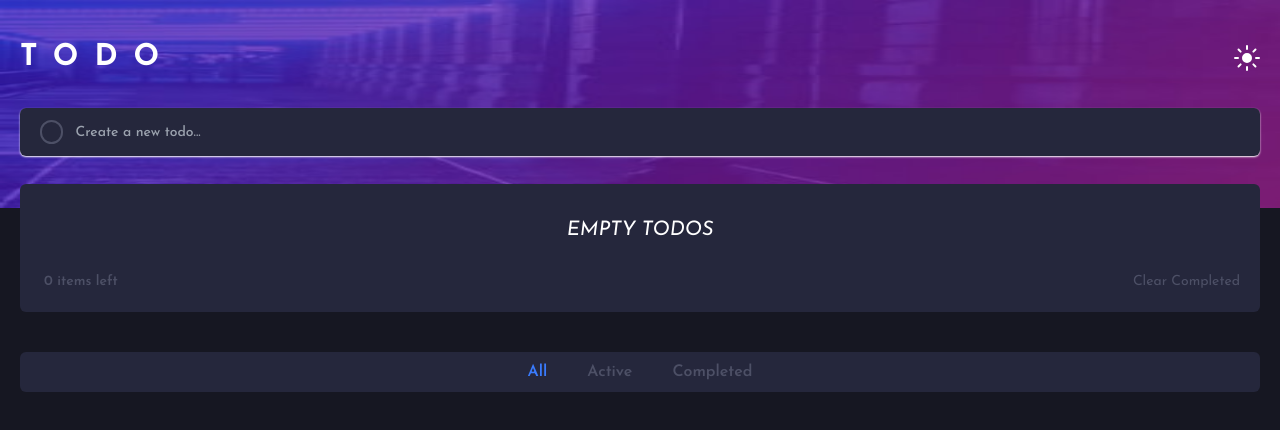
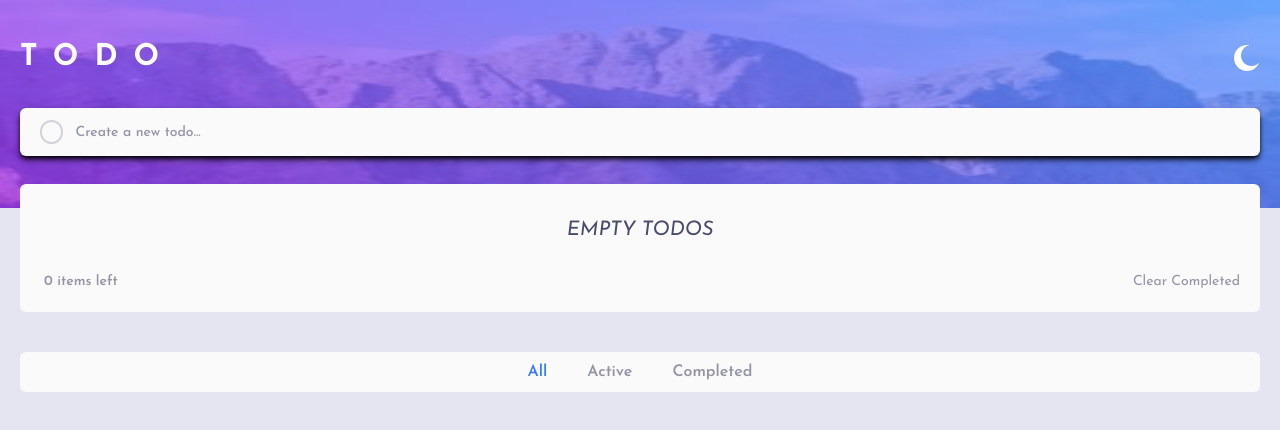
Before and after one commit to Diego2Drm/todo-app-main, a React (Vite) app: page / in a window 1280 px wide. Shown: the top 430 px of the page. Built offline with nearby package versions, Linux system fonts and the light colour scheme.

Commit message:
Add Dark Mode

```diff
--- a/index.html
+++ b/index.html
@@ -15,7 +15,7 @@
   <title>Todo App</title>
 </head>
 
-<body class="bg-Very-Dark-Blue ">
+<body class="bg-Very-Light-Grayish-Blue dark:bg-Very-Dark-Blue ">
   <div id="root"></div>
   <script type="module" src="/src/main.jsx"></script>
 </body>
--- a/src/App.jsx
+++ b/src/App.jsx
@@ -1,24 +1,33 @@
-import React from "react"
+import React, { useEffect } from "react"
 import { useState } from "react"
 import { Background } from "./components/Background/Background"
 import { Title } from "./components/Title/Title"
 import { Form } from "./components/Form/Form"
 
 function App() {
-  const [changeTheme, setChangeTheme] = useState(true);
 
+  const [theme, setTheme] = useState("light");
 
-  const handleChange = () => {
-    setChangeTheme(!changeTheme)
+  useEffect(() => {
+    if (theme == "dark") {
+      document.querySelector('html').classList.add("dark")
+    } else {
+      document.querySelector('html').classList.remove("dark")
+    }
+
+  }, [theme])
+
+  const handleChamgeTheme = () => {
+    setTheme(prevTheme => prevTheme == "light" ? "dark" : "light")
+    console.log("click");
   }
-
 
   return (
     <main className="w-full h-full font-josefin ">
-      <Background changeTheme={changeTheme} >
+      <Background changeTheme={theme} >
         <section className="absolute w-full top-0 pb-16">
-          <div className="w-full pt-10 px-5">
-            <Title changeTheme={changeTheme} handleChange={handleChange} />
+          <div className="w-full pt-10 px-5 ">
+            <Title changeTheme={theme} handleChange={handleChamgeTheme} />
             <Form />
 
           </div>
--- a/src/components/Background/Background.jsx
+++ b/src/components/Background/Background.jsx
@@ -1,7 +1,7 @@
 import backgrounLight from '../../assets/images/bg-mobile-light.jpg'
 import backgroundDark from '../../assets/images/bg-mobile-dark.jpg'
 
-function Background({ children,changeTheme }) {
+function Background({ children, changeTheme }) {
 
 
 
@@ -9,9 +9,10 @@ function Background({ children,changeTheme }) {
     <>
       <div className='w-full h-52 relative z-0'>
         {
-          changeTheme ?
-            <img src={backgroundDark} alt="Bacakground Dark" className='w-full h-full' /> :
-            <img src={backgrounLight} alt="Bacakground Light" className='w-full h-full' />
+          changeTheme == "light" ?
+            <img src={backgrounLight} alt="Bacakground Light" className='w-full h-full' /> :
+            <img src={backgroundDark} alt="Bacakground Dark" className='w-full h-full' />
+
         }
       </div>
       {children}
--- a/src/components/Form/Form.jsx
+++ b/src/components/Form/Form.jsx
@@ -92,10 +92,10 @@ function Form() {
         <Input handleChange={handleChange} todoInput={todoInput} />
       </form>
 
-      <div className="bg-Very-Dark-Desaturated-Blue rounded-md">
+      <div className="rounded-md bg-Very-Light-Gray dark:bg-Very-Dark-Desaturated-Blue">
 
         {
-          filterTodos.length == 0 && <p className="text-white text-center p-2 uppercase italic pt-8 text-xl">Empty Todos</p>
+          filterTodos.length == 0 && <p className="text-Very-Dark-Grayish-Blue1 dark:text-white text-center p-2 uppercase italic pt-8 text-xl">Empty Todos</p>
         }
 
         {
--- a/src/components/Form/Input.jsx
+++ b/src/components/Form/Input.jsx
@@ -6,8 +6,11 @@ function Input(props) {
 
   return (
     <>
-      <label id="add" className="flex gap-2 items-center py-2 px-5  rounded-md bg-Very-Dark-Desaturated-Blue shadow-sm shadow-white">
-        <div className="w-6 h-6 border-2 border-Very-Dark-Grayish-Blue2 rounded-full"></div>
+      <label id="add" className="flex gap-2 items-center py-2 px-5 rounded-md bg-Very-Light-Gray shadow-black shadow-md
+      dark:bg-Very-Dark-Desaturated-Blue
+      dark:shadow-white">
+
+        <div className="w-6 h-6 border-2 rounded-full border-Light-Grayis-Blue dark:border-Very-Dark-Grayish-Blue2"></div>
 
         <input
           onChange={handleChange}
@@ -15,7 +18,10 @@ function Input(props) {
           name="add"
           value={todoInput}
           placeholder="Create a new todo..."
-          className="p-1 w-full bg-transparent placeholder:text-Dark-Grayish-Blue placeholder:text-sm outline-none text-Light-Grayish-Blue font-josefin font-medium" />
+          className="p-1 w-full bg-transparent placeholder:text-Dark-Grayish-Blue placeholder:text-sm outline-none font-josefin font-medium
+          placeholder:text-Dark-Grayish-Blue-light
+          dark:placeholder:text-Dark-Grayish-Blue-dark
+          " />
       </label>
     </>
   );
--- a/src/components/ShowTodos/ShowTodos.jsx
+++ b/src/components/ShowTodos/ShowTodos.jsx
@@ -9,7 +9,7 @@ function ShowTodos({ allTodos, active, completed, activeButton }) {
   ]
 
   return (
-    <section className="bg-Very-Dark-Desaturated-Blue mt-10 rounded-md flex justify-center gap-10 p-2 text-Very-Dark-Grayish-Blue2 font-semibold">
+    <section className="bg-Very-Light-Gray text-Dark-Grayish-Blue-light mt-10 rounded-md flex justify-center gap-10 p-2 dark:bg-Very-Dark-Desaturated-Blue dark:text-Very-Dark-Grayish-Blue2 font-semibold">
       {
         buttons.map(button => (
           <button key={button.key} onClick={button.onclick}
--- a/src/components/Title/Title.jsx
+++ b/src/components/Title/Title.jsx
@@ -8,9 +8,9 @@ function Title({ changeTheme, handleChange }) {
       <button onClick={handleChange}
       >
         {
-          changeTheme ?
-            <img src={iconSun} alt="icon-sun" /> :
-            <img src={iconMoon} alt="icon-moon" />
+          changeTheme == "light" ?
+            <img src={iconMoon} alt="icon-moon" /> :
+            <img src={iconSun} alt="icon-sun" />
         }
       </button>
     </div>
--- a/src/components/TodoCounter/TodoCounter.jsx
+++ b/src/components/TodoCounter/TodoCounter.jsx
@@ -3,10 +3,10 @@ import React from "react";
 function TodoCounter({ incompleteTodos, onClear }) {
   return (
     <div className='flex justify-between px-5 py-4 '>
-      <p className='text-sm text-Very-Dark-Grayish-Blue2 font-semibold p-1'>
+      <p className='text-sm text-Dark-Grayish-Blue-light dark:text-Very-Dark-Grayish-Blue2 font-semibold p-1'>
         {incompleteTodos} items left
       </p>
-      <button className='text-sm text-Very-Dark-Grayish-Blue2' onClick={onClear}>
+      <button className='text-sm text-Dark-Grayish-Blue-light dark:text-Very-Dark-Grayish-Blue2' onClick={onClear}>
         Clear Completed
       </button>
     </div>
--- a/src/components/Todos/Todos.jsx
+++ b/src/components/Todos/Todos.jsx
@@ -4,13 +4,16 @@ import iconCheck from '../../assets/images/icon-check.svg'
 
 function Todos({ todoText, completed, onComplete, onDelete }) {
   return (
-    <section className='flex border-b-2 border-Very-Dark-Grayish-Blue2 p-2 items-center justify-between px-5'>
+    <section className='flex border-b-2  p-2 items-center justify-between px-5
+    border-Light-Grayis-Blue
+    dark:border-Very-Dark-Grayish-Blue2
+    '>
 
       <div className='flex items-center gap-3 p-1' onClick={onComplete}>
 
         <div className={`${completed ?
           'bg-gradient-to-r from-Check-Background1 to-Check-Background2' :
-          'bg-Very-Dark-Desaturated-Blue border-2 border-Very-Dark-Grayish-Blue2'}
+          'border-Light-Grayis-Blue dark:bg-Very-Dark-Desaturated-Blue border-2 dark:border-Very-Dark-Grayish-Blue2'}
                  w-5 h-5 flex justify-center items-center rounded-full`}
         >
 
@@ -21,8 +24,8 @@ function Todos({ todoText, completed, onComplete, onDelete }) {
         </div>
 
         <p className={`${completed ?
-          'text-Very-Dark-Grayish-Blue2 line-through' :
-          'text-Light-Grayish-Blue'
+          'text-Light-Grayis-Blue                                    dark:text-Very-Dark-Grayish-Blue2 line-through' :
+          'text-Very-Dark-Grayish-Blue1 font-semibold dark:text-Light-Grayish-Blue'
           } text-sm`}
 
         >
--- a/tailwind.config.js
+++ b/tailwind.config.js
@@ -35,4 +35,5 @@ export default {
     },
   },
   plugins: [],
+  darkMode: 'selector',
 }
```
